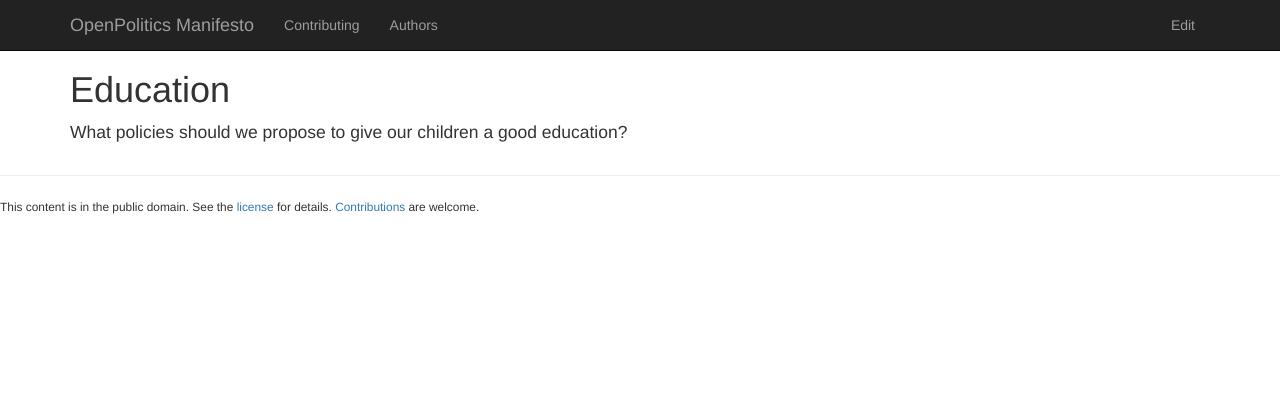
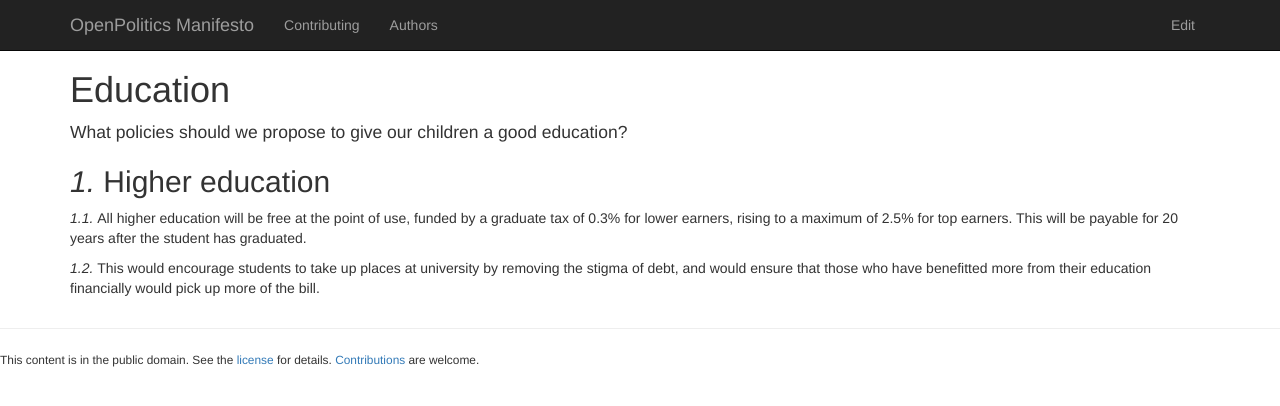
Before and after one commit to openpolitics/manifesto, a Jekyll site: the page built from education.md, in a window 1280 px wide. Shown: the top 406 px of the page. Built offline with Jekyll 4.4.1, drawn with Linux system fonts in a browser that asks for light colours; nearby versions of some CDN libraries.

Commit message:
We should remove all fees for higher education, and replace this with a graduate tax

```diff
--- a/education.md
+++ b/education.md
@@ -5,3 +5,9 @@ published: true
 ---
 
 What policies should we propose to give our children a good education?
+
+## Higher education
+
+All higher education will be free at the point of use, funded by a graduate tax of 0.3% for lower earners, rising to a maximum of 2.5% for top earners. This will be payable for 20 years after the student has graduated.
+
+This would encourage students to take up places at university by removing the stigma of debt, and would ensure that those who have benefitted more from their education financially would pick up more of the bill.
```
